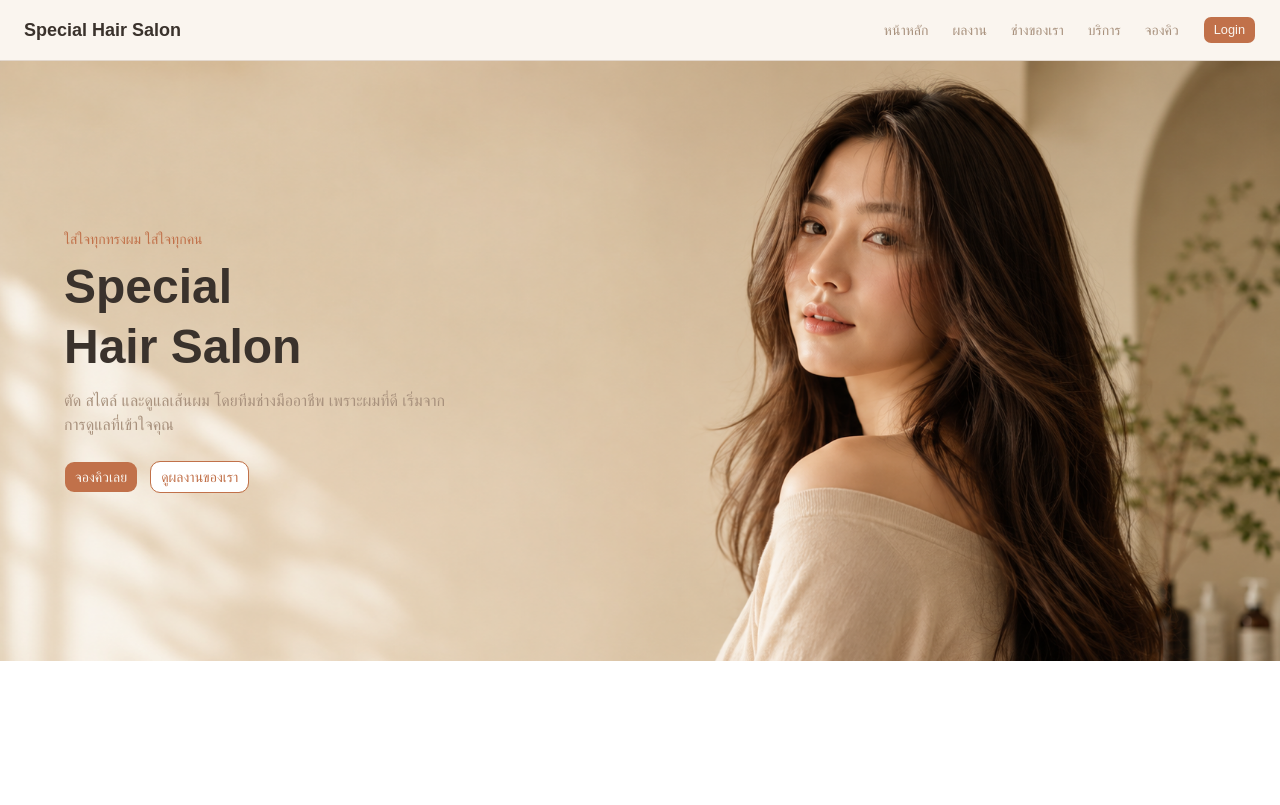
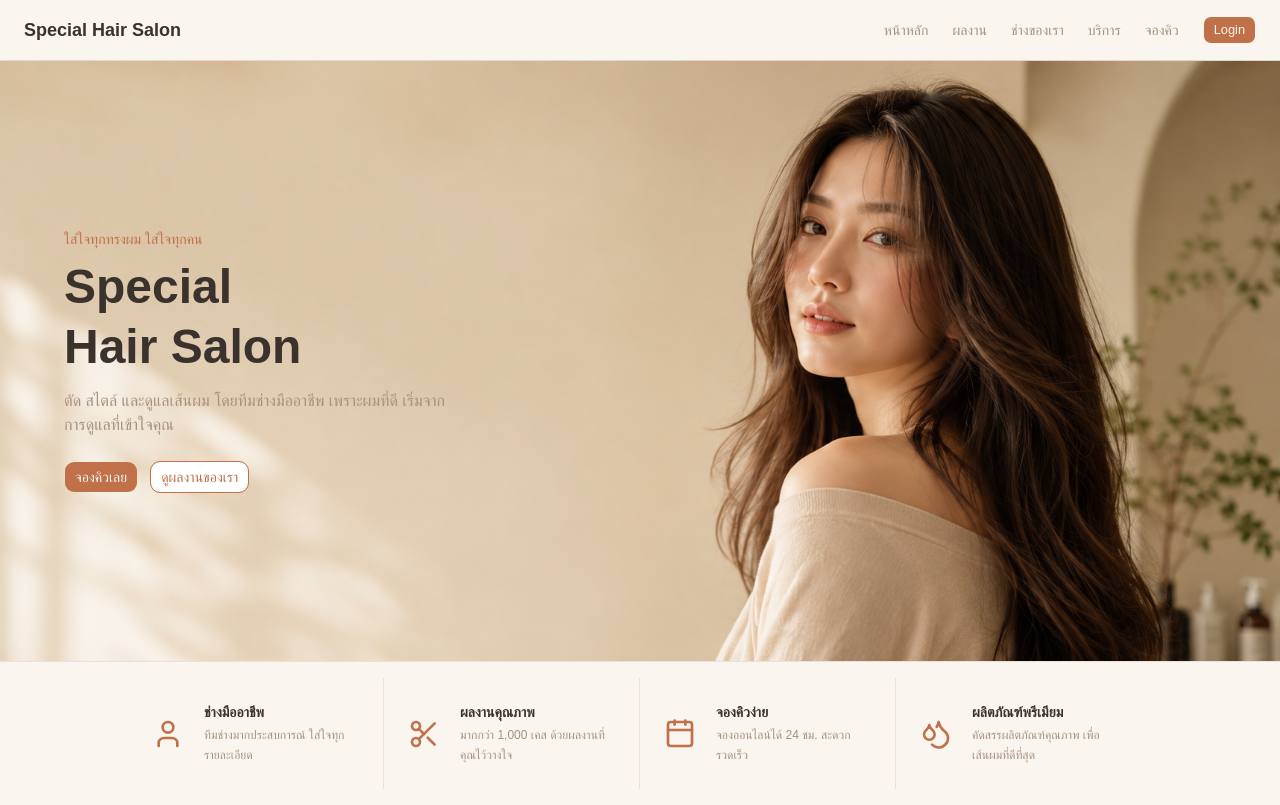
Before and after one commit to JameNori/special-hair-salon, a React app in the folder frontend/: page / in a window 1280 px wide. Built offline with nearby package versions, Linux system fonts and the light colour scheme; the HTML template or start-up script is replaced by a standard one.

Commit message:
feat: add WhyChooseUs component

```diff
--- a/frontend/src/App.jsx
+++ b/frontend/src/App.jsx
@@ -1,11 +1,13 @@
 import Navbar from "./components/Navbar";
 import Hero from "./components/Hero";
+import WhyChooseUs from "./components/WhyChooseUs";
 
 function App() {
   return (
     <div>
       <Navbar />
       <Hero />
+      <WhyChooseUs />
     </div>
   );
 }
--- /dev/null
+++ b/frontend/src/components/WhyChooseUs.jsx
@@ -0,0 +1,59 @@
+import { User, Scissors, Calendar, Droplets } from "lucide-react";
+
+const features = [
+  {
+    icon: User,
+    title: "ช่างมืออาชีพ",
+    description: "ทีมช่างมากประสบการณ์ ใส่ใจทุกรายละเอียด",
+  },
+  {
+    icon: Scissors,
+    title: "ผลงานคุณภาพ",
+    description: "มากกว่า 1,000 เคส ด้วยผลงานที่คุณไว้วางใจ",
+  },
+  {
+    icon: Calendar,
+    title: "จองคิวง่าย",
+    description: "จองออนไลน์ได้ 24 ชม. สะดวก รวดเร็ว",
+  },
+  {
+    icon: Droplets,
+    title: "ผลิตภัณฑ์พรีเมียม",
+    description: "คัดสรรผลิตภัณฑ์คุณภาพ เพื่อเส้นผมที่ดีที่สุด",
+  },
+];
+
+function WhyChooseUs() {
+  return (
+    <section className="bg-salon-background border-t border-salon-secondary/20 px-4 py-4">
+      <div className="max-w-5xl mx-auto grid grid-cols-2 lg:grid-cols-4">
+        {features.map((feature, index) => (
+          <div
+            key={feature.title}
+            className={`flex flex-col lg:flex-row items-start lg:items-center gap-5 p-6
+                ${index < 2 ? "border-b border-salon-secondary/20 lg:border-b-0" : ""}
+                ${index % 2 === 0 ? "border-r border-salon-secondary/20" : ""}
+                ${index !== features.length - 1 ? "lg:border-r lg:border-salon-secondary/20" : "lg:border-r-0"}
+              `}
+          >
+            <feature.icon
+              size={32}
+              className="text-salon-accent shrink-0"
+              aria-hidden="true"
+            />
+            <div>
+              <p className="text-sm font-semibold text-salon-primary mb-1">
+                {feature.title}
+              </p>
+              <p className="text-xs text-salon-secondary leading-relaxed">
+                {feature.description}
+              </p>
+            </div>
+          </div>
+        ))}
+      </div>
+    </section>
+  );
+}
+
+export default WhyChooseUs;
```
